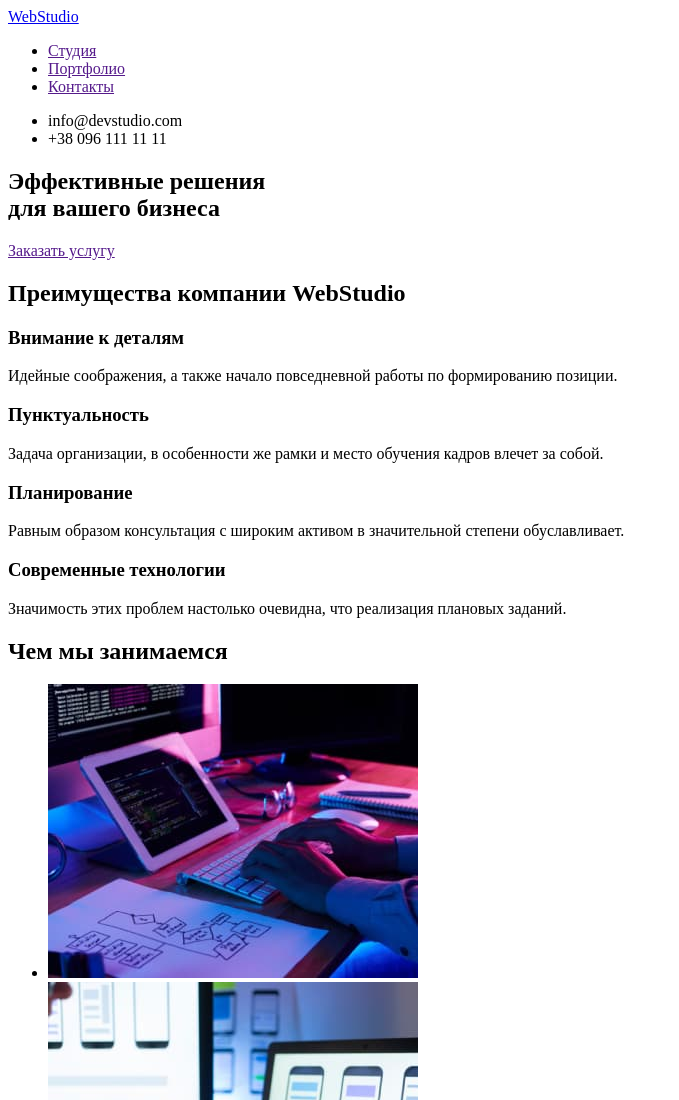
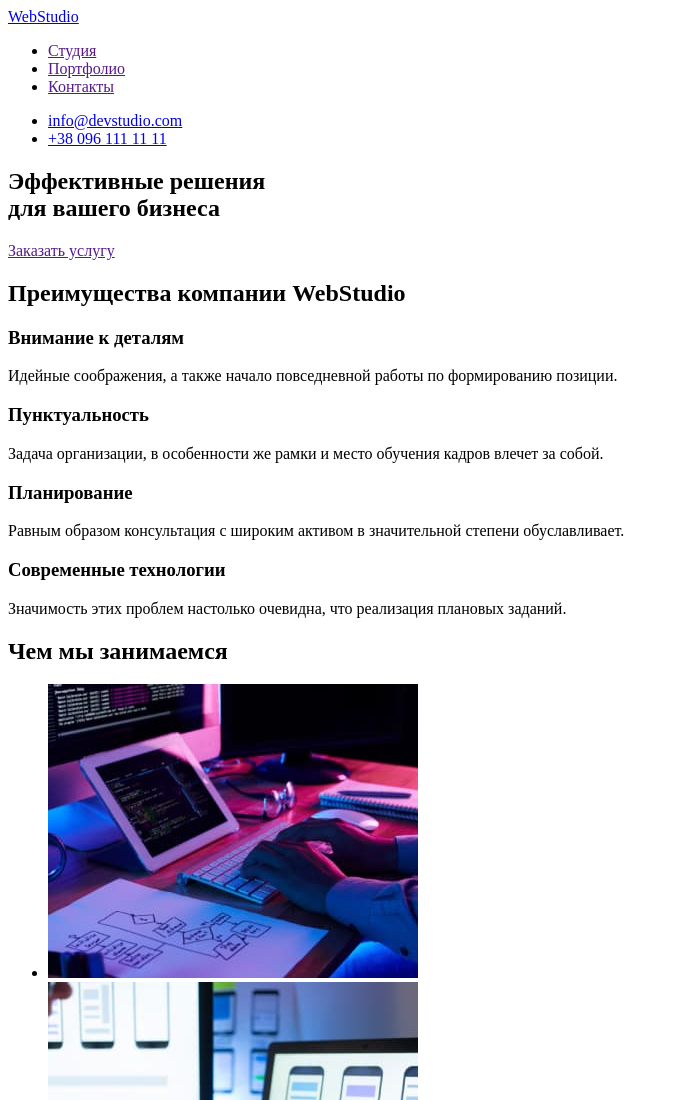
Before and after one commit to dnkolga/goit-markup-hw-01, a plain HTML site: page index.html in a window 1280 px wide. Shown: the top 1100 px of the page, without its empty margins (0-679 px from the left). Drawn offline with Linux system fonts and the light colour scheme.

Commit message:
Update index.html
-1 nav

```diff
--- a/index.html
+++ b/index.html
@@ -4,7 +4,7 @@
     <meta charset="UTF-8">
     <meta http-equiv="X-UA-Compatible" content="IE=edge">
     <meta name="viewport" content="width=>, initial-scale=1.0">
-    <title>WebStudio</title>
+    <title>Студия</title>
 </head>
 <body>
     <!--Шапка документа-->
@@ -17,8 +17,8 @@
                 <li><a href="">Контакты</a></li>
             </ul>
             <ul>
-                <li><a href="mailto:info@devstudio.com"></a>info@devstudio.com</li>
-                <li><a href="tel:+380961111111"></a>+38 096 111 11 11</li>
+                <li><a href="mailto:info@devstudio.com">info@devstudio.com</a></li>
+                <li><a href="tel:+380961111111">+38 096 111 11 11</a></li>
             </ul>
         </nav>
     </header>
```
